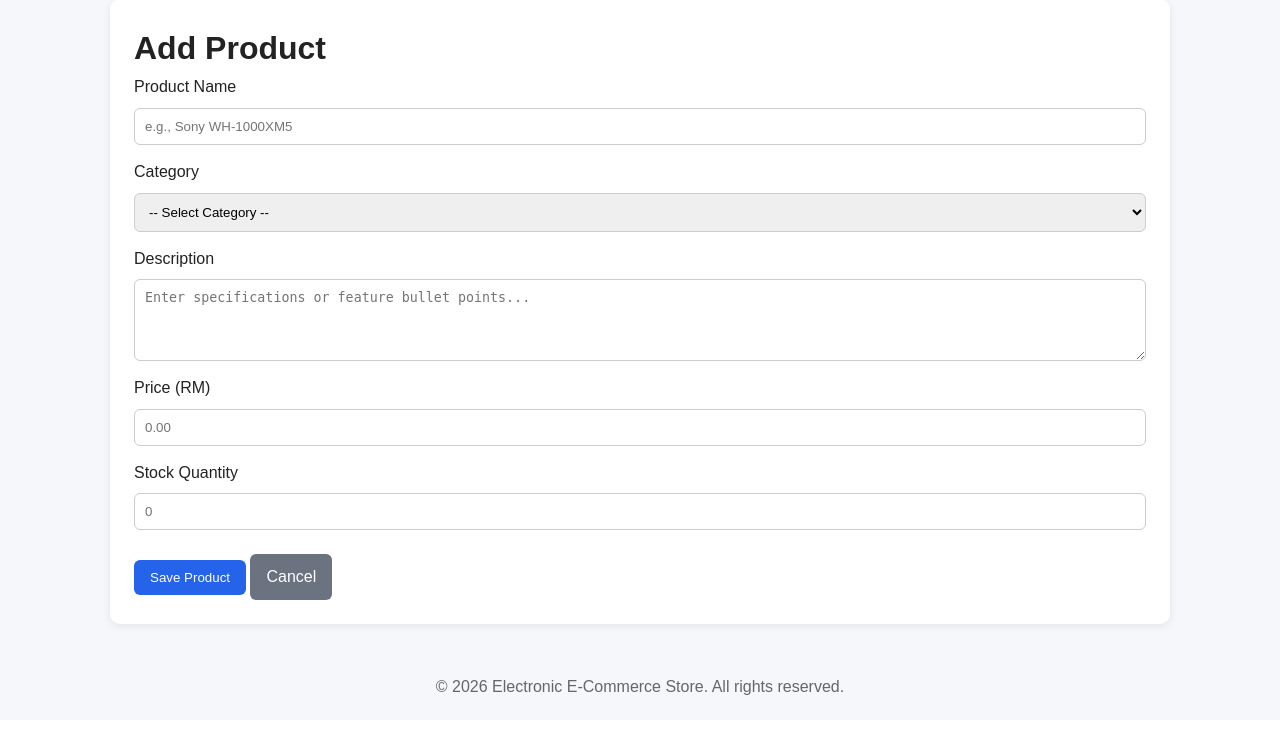
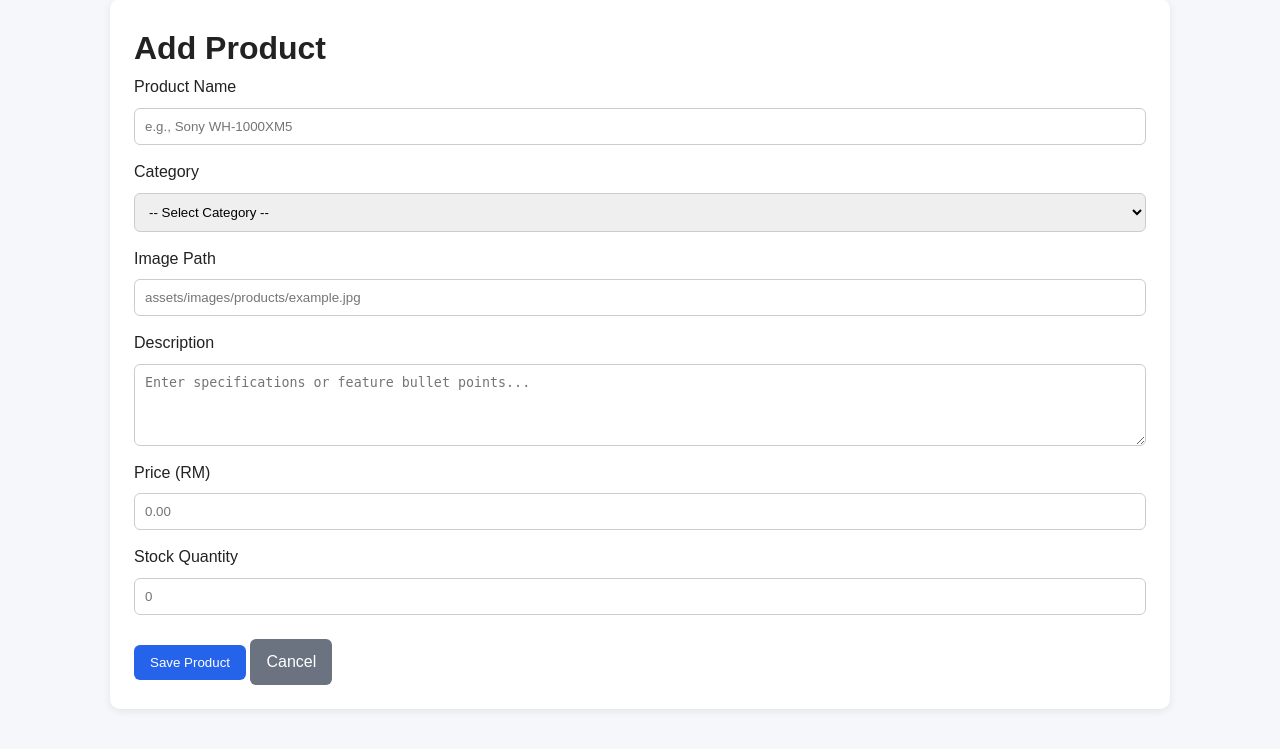
Before and after one commit to qeebza/electronic-ecommerce-store, a PHP site: page /admin/add_product.php in a window 1280 px wide. Shown: the part 98-847 px from the top of the page. Before the commit the page ends 793 px from the top, so only its background shows below. Run offline with PHP 8.4, Linux system fonts and the light colour scheme.

Commit message:
Update image path

```diff
--- a/admin/add_product.php
+++ b/admin/add_product.php
@@ -11,14 +11,15 @@
     $price = floatval($_POST['price']);
     $stock = intval($_POST['stock']);
     $category = trim($_POST['category']); // Added to match schema
+    $image_path = trim($_POST['image_path']);
 
     // Simple validation
     if (!empty($name) && $price >= 0 && $stock >= 0 && !empty($category)) {
         // SQL query using prepared statements for security
-        $sql = "INSERT INTO products (name, description, price, stock, category) VALUES (?, ?, ?, ?, ?)";
+        $sql = "INSERT INTO products (name, description, price, stock, category, image_path) VALUES (?, ?, ?, ?, ?, ?)";
 
         if ($stmt = mysqli_prepare($conn, $sql)) {
-            mysqli_stmt_bind_param($stmt, "ssdis", $name, $description, $price, $stock, $category);
+            mysqli_stmt_bind_param($stmt, "ssdiss", $name, $description, $price, $stock, $category, $image_path);
 
             if (mysqli_stmt_execute($stmt)) {
                 $message = "<div class='card' style='background: #d1fae5; color: #065f46; border: 1px solid #10b981;'>Product added successfully! <a href='products.php'>View All Products</a></div>";
@@ -53,6 +54,9 @@
                 <option value="Tablets">Tablets</option>
             </select>
 
+            <label>Image Path</label>
+            <input type="text" name="image_path" placeholder="assets/images/products/example.jpg">
+
             <label>Description</label>
             <textarea name="description" rows="4" placeholder="Enter specifications or feature bullet points..."></textarea>
 
```
Also changed, not shown: products/list.php (+10 -3 lines).
